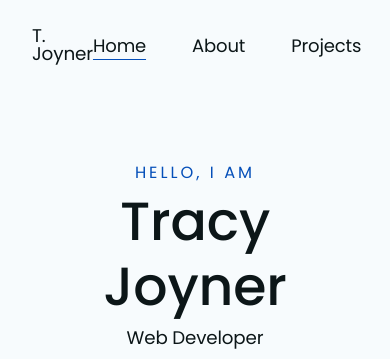
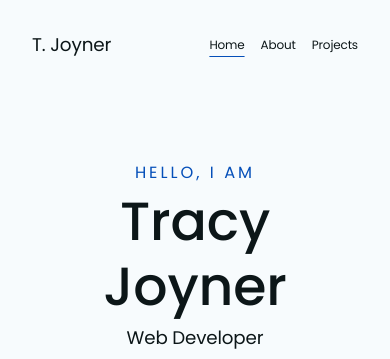
Before and after one commit to tracyjoyner/Portfolio, a plain HTML site: page index.html in a window 390 px wide. Shown: the top 359 px of the page. Drawn offline with nearby package versions, Linux system fonts and the light colour scheme.

Commit message:
responsive nav better...

```diff
--- a/css/media.css
+++ b/css/media.css
@@ -118,13 +118,13 @@
     flex: 1 1 100%;
   }
 
-  /* .nav-list {
+  .nav-list {
     display: flex;
     column-gap: 16px;
     font-weight: 400;
     font-size: 12px;
     letter-spacing: -0.15px;
-  } */
+  }
 
   /* .nav-list {
     display: none;
--- a/index.html
+++ b/index.html
@@ -36,13 +36,7 @@
             >T. Joyner</a
           >
           <nav id="nav" class="nav">
-            <ul
-              class="nav-list"
-              data-aos="fade-zoom-in"
-              data-aos-easing="ease-in-out"
-              data-aos-delay="500"
-              data-aos-duration="1000"
-            >
+            <ul class="nav-list" data-aos="fade-down" data-aos-duration="1000">
               <li class="nav-item">
                 <a href="#home" class="nav-link active">Home</a>
               </li>
```
